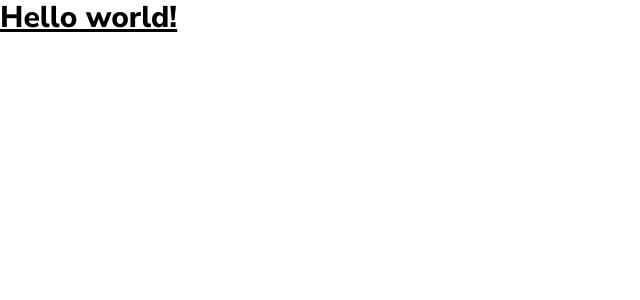
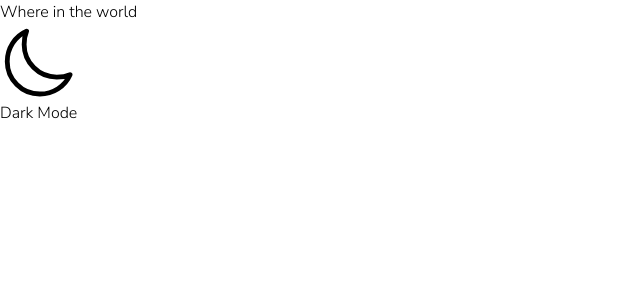
Before and after one commit to Endrameda/countries, a React (Create React App) app: page / in a window 1280 px wide. Shown: the top 300 px of the page, without its empty margins (0-640 px from the left). Built offline with nearby package versions, Linux system fonts and the light colour scheme.

Commit message:
configure tailwind and theme control

```diff
--- a/src/components/App/App.tsx
+++ b/src/components/App/App.tsx
@@ -1,12 +1,11 @@
 import React from 'react';
 import './App.css';
+import {Header} from "../layouts/Header/Header";
 
 function App() {
   return (
     <div className="App">
-        <h1 className="text-3xl font-bold underline font-nunito text-dark-blue">
-            Hello world!
-        </h1>
+        <Header/>
     </div>
   );
 }
--- /dev/null
+++ b/src/components/ThemeButton/ThemeButton.tsx
@@ -0,0 +1,19 @@
+import React, {useContext} from 'react';
+
+import {ReactComponent as MoonIcon} from '../../assets/icons/moon-outline.svg';
+import {ThemeContext} from "../../theme/ThemeContext";
+
+export const ThemeButton = () => {
+    const { toggleDark } = useContext(ThemeContext);
+
+    const handleOnClick = (e: React.MouseEvent<HTMLButtonElement>) => {
+        e.preventDefault();
+        toggleDark?.();
+    };
+
+    return (
+        <button onClick={handleOnClick}>
+            <MoonIcon /> Dark Mode
+        </button>
+    );
+};
--- /dev/null
+++ b/src/components/layouts/Header/Header.tsx
@@ -0,0 +1,15 @@
+import React from 'react';
+import {ThemeButton} from "../../ThemeButton/ThemeButton";
+
+export const Header = () => {
+    return (
+        <header>
+            <div>
+                <h1 className="bg-white dark:bg-black">
+                    Where in the world
+                </h1>
+                <ThemeButton/>
+            </div>
+        </header>
+    );
+};
--- a/src/index.tsx
+++ b/src/index.tsx
@@ -2,17 +2,20 @@ import React from 'react';
 import ReactDOM from 'react-dom';
 import './index.css';
 import App from './components/App/App';
-import { store } from './redux/store';
-import { Provider } from 'react-redux';
+import {store} from './redux/store';
+import {Provider} from 'react-redux';
 import * as serviceWorker from './serviceWorker';
+import {ThemeProvider} from "./theme/ThemeContext";
 
 ReactDOM.render(
-  <React.StrictMode>
-    <Provider store={store}>
-      <App />
-    </Provider>
-  </React.StrictMode>,
-  document.getElementById('root')
+    <React.StrictMode>
+        <ThemeProvider>
+            <Provider store={store}>
+                <App/>
+            </Provider>
+        </ThemeProvider>
+    </React.StrictMode>,
+    document.getElementById('root')
 );
 
 // If you want your app to work offline and load faster, you can change
--- /dev/null
+++ b/src/theme/ThemeContext.tsx
@@ -0,0 +1,44 @@
+import React, {useState, useEffect, createContext, FC} from 'react';
+
+interface IThemeContext {
+    dark: boolean;
+    toggleDark?: () => void;
+}
+
+const defaultState = {
+    dark: false,
+};
+
+export const ThemeContext = createContext<IThemeContext>(defaultState);
+
+export const ThemeProvider: FC = ({children}) => {
+    const [dark, setDark] = useState(defaultState.dark);
+
+    const rawSetTheme = (isDark: boolean) => {
+        const root = window.document.documentElement
+
+        root.classList.remove(!isDark ? 'dark' : 'light')
+        root.classList.add(isDark ? 'dark' : 'light')
+
+        localStorage.setItem('theme', isDark ? 'dark' : 'light')
+    }
+
+    useEffect(() => {
+        rawSetTheme(dark)
+    }, [dark])
+
+    const toggleDark = () => {
+        setDark(!dark);
+    };
+
+    return (
+        <ThemeContext.Provider
+            value={{
+                dark,
+                toggleDark,
+            }}
+        >
+            {children}
+        </ThemeContext.Provider>
+    );
+};
--- a/tailwind.config.js
+++ b/tailwind.config.js
@@ -1,20 +1,21 @@
 module.exports = {
+    darkMode: 'class',
     content: [
         "./src/**/*.{js,jsx,ts,tsx}",
     ],
     theme: {
-        colors: {
-            'dark-blue': {
-                dme: '#2b3945',
-                dmb: '#202c37',
-                lmt: '#111517',
-            },
-            'dark-gray': '#858585',
-            'white-smoke': '#fafafa',
-        },
         extend: {
             fontFamily: {
                 'nunito': ['Nunito Sans', 'sans-serif']
+            },
+            colors: {
+                'dark-blue': {
+                    dme: '#2b3945',
+                    dmb: '#202c37',
+                    lmt: '#111517',
+                },
+                'dark-gray': '#858585',
+                'white-smoke': '#fafafa',
             }
         },
     },
```
Also changed, not shown: src/assets/icons/moon-outline.svg (added).
